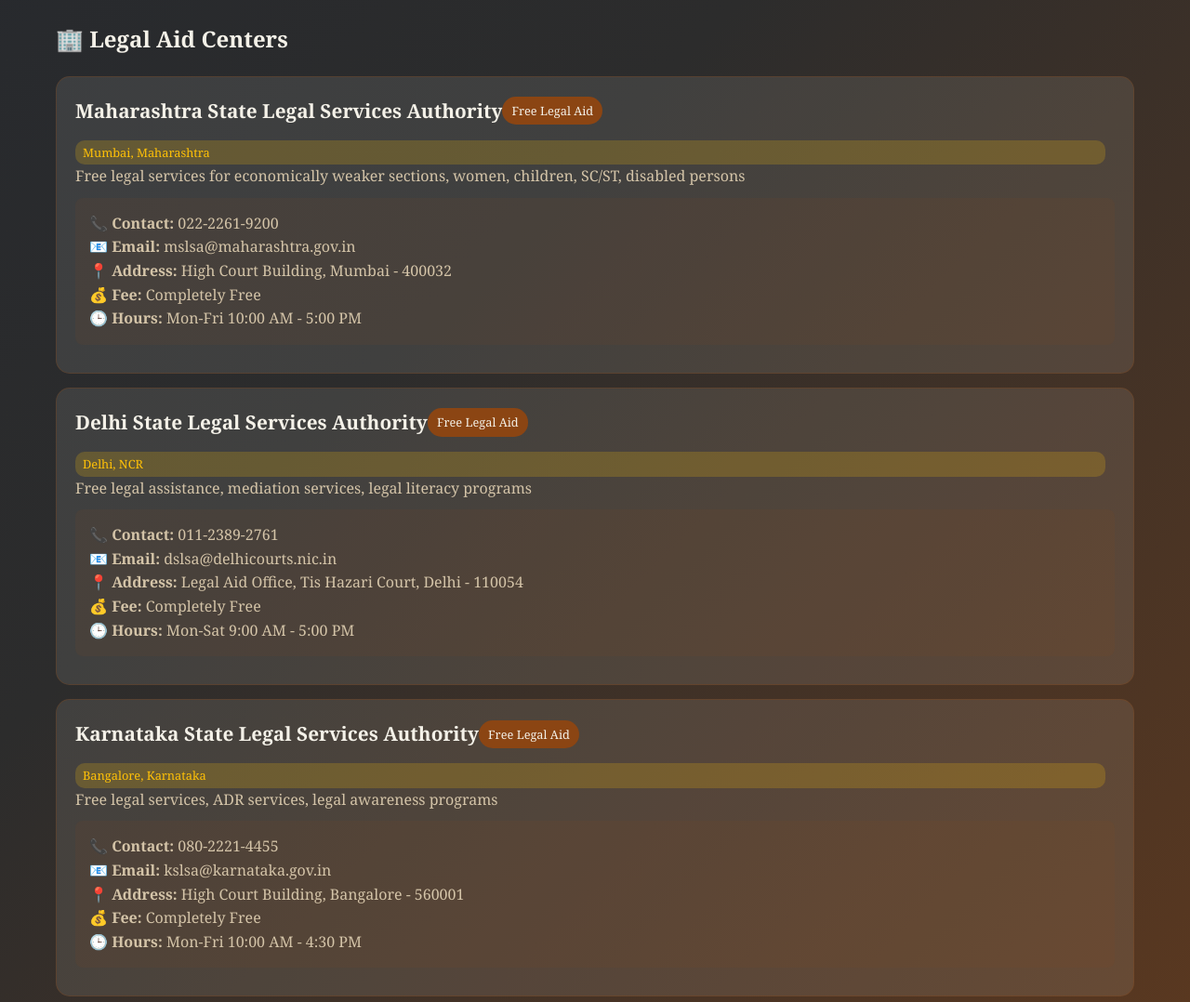
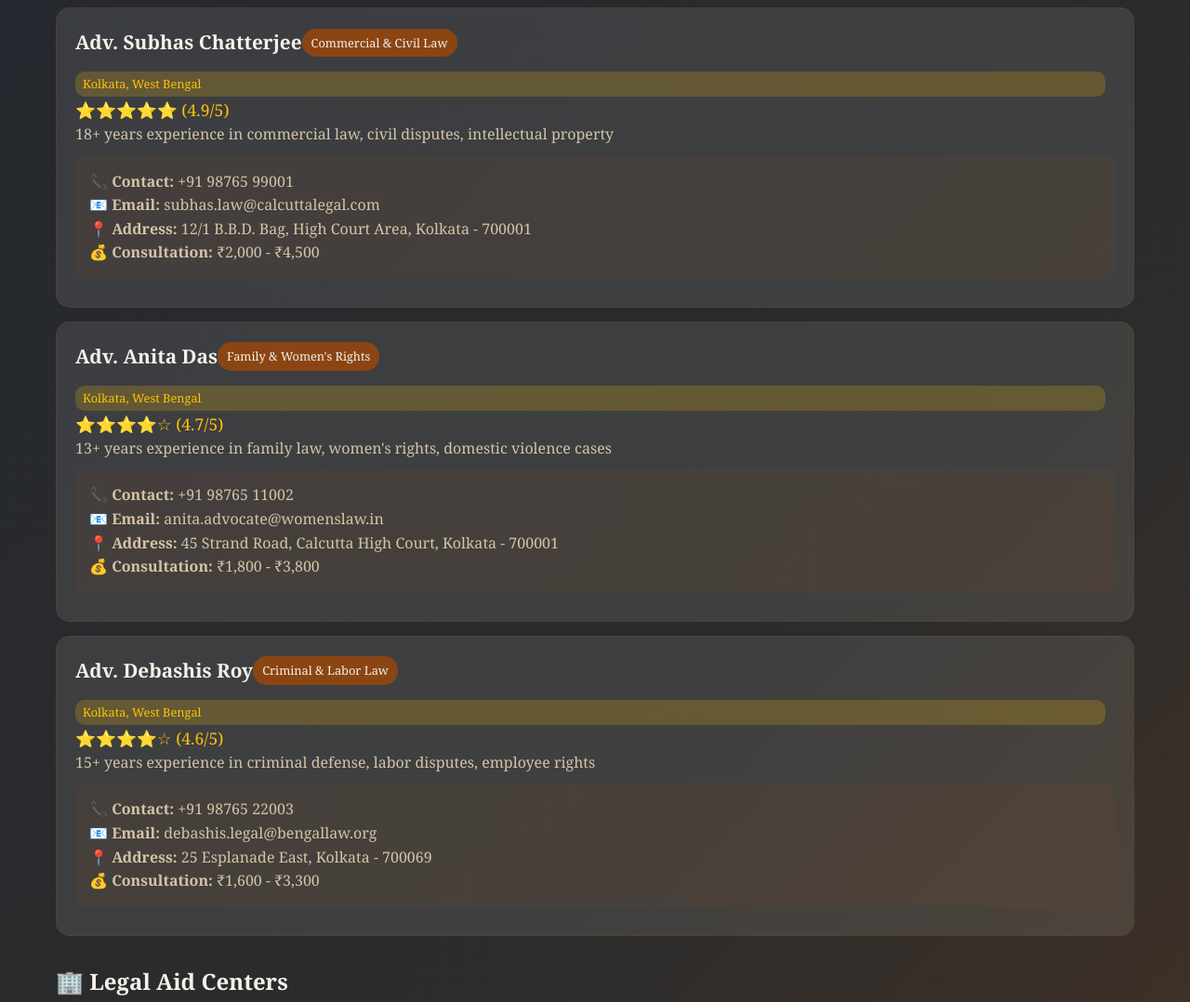
Before and after one commit to ProRiko/Saathi-Legal-Assistant, a plain HTML site: page legal_help.html in a window 1280 px wide. Shown: the part 2500-3578 px from the top of the page at 93% size. Drawn offline with Linux system fonts and the light colour scheme.

Commit message:
Add Kolkata/West Bengal entries - 3 lawyers, legal aid center, and Calcutta High Court

```diff
--- a/legal_help.html
+++ b/legal_help.html
@@ -171,6 +171,60 @@
                         </div>
                     </div>
                 </div>
+
+                <div class="help-card">
+                    <div class="help-header">
+                        <div class="help-title">Adv. Subhas Chatterjee</div>
+                        <div class="help-badge">Commercial & Civil Law</div>
+                    </div>
+                    <div class="help-details">
+                        <div class="location-tag">Kolkata, West Bengal</div>
+                        <div class="rating-stars">⭐⭐⭐⭐⭐ (4.9/5)</div>
+                        <p>18+ years experience in commercial law, civil disputes, intellectual property</p>
+                        <div class="contact-info">
+                            <strong>📞 Contact:</strong> +91 98765 99001<br>
+                            <strong>📧 Email:</strong> subhas.law@calcuttalegal.com<br>
+                            <strong>📍 Address:</strong> 12/1 B.B.D. Bag, High Court Area, Kolkata - 700001<br>
+                            <strong>💰 Consultation:</strong> ₹2,000 - ₹4,500
+                        </div>
+                    </div>
+                </div>
+
+                <div class="help-card">
+                    <div class="help-header">
+                        <div class="help-title">Adv. Anita Das</div>
+                        <div class="help-badge">Family & Women's Rights</div>
+                    </div>
+                    <div class="help-details">
+                        <div class="location-tag">Kolkata, West Bengal</div>
+                        <div class="rating-stars">⭐⭐⭐⭐☆ (4.7/5)</div>
+                        <p>13+ years experience in family law, women's rights, domestic violence cases</p>
+                        <div class="contact-info">
+                            <strong>📞 Contact:</strong> +91 98765 11002<br>
+                            <strong>📧 Email:</strong> anita.advocate@womenslaw.in<br>
+                            <strong>📍 Address:</strong> 45 Strand Road, Calcutta High Court, Kolkata - 700001<br>
+                            <strong>💰 Consultation:</strong> ₹1,800 - ₹3,800
+                        </div>
+                    </div>
+                </div>
+
+                <div class="help-card">
+                    <div class="help-header">
+                        <div class="help-title">Adv. Debashis Roy</div>
+                        <div class="help-badge">Criminal & Labor Law</div>
+                    </div>
+                    <div class="help-details">
+                        <div class="location-tag">Kolkata, West Bengal</div>
+                        <div class="rating-stars">⭐⭐⭐⭐☆ (4.6/5)</div>
+                        <p>15+ years experience in criminal defense, labor disputes, employee rights</p>
+                        <div class="contact-info">
+                            <strong>📞 Contact:</strong> +91 98765 22003<br>
+                            <strong>📧 Email:</strong> debashis.legal@bengallaw.org<br>
+                            <strong>📍 Address:</strong> 25 Esplanade East, Kolkata - 700069<br>
+                            <strong>💰 Consultation:</strong> ₹1,600 - ₹3,300
+                        </div>
+                    </div>
+                </div>
             </div>
 
             <!-- Legal Aid Centers -->
@@ -230,6 +284,24 @@
                         </div>
                     </div>
                 </div>
+
+                <div class="help-card">
+                    <div class="help-header">
+                        <div class="help-title">West Bengal State Legal Services Authority</div>
+                        <div class="help-badge">Free Legal Aid</div>
+                    </div>
+                    <div class="help-details">
+                        <div class="location-tag">Kolkata, West Bengal</div>
+                        <p>Free legal aid, mediation services, legal literacy, women and child welfare</p>
+                        <div class="contact-info">
+                            <strong>📞 Contact:</strong> 033-2221-5566<br>
+                            <strong>📧 Email:</strong> wbslsa@westbengal.gov.in<br>
+                            <strong>📍 Address:</strong> Calcutta High Court, Esplanade, Kolkata - 700001<br>
+                            <strong>💰 Fee:</strong> Completely Free<br>
+                            <strong>🕒 Hours:</strong> Mon-Fri 10:30 AM - 4:30 PM
+                        </div>
+                    </div>
+                </div>
             </div>
 
             <!-- Courts -->
@@ -266,6 +338,23 @@
                             <strong>📧 Email:</strong> registrar@delhicourts.nic.in<br>
                             <strong>📍 Address:</strong> Tis Hazari Court Complex, Delhi - 110054<br>
                             <strong>🕒 Court Hours:</strong> Mon-Sat 10:00 AM - 4:00 PM
+                        </div>
+                    </div>
+                </div>
+
+                <div class="help-card">
+                    <div class="help-header">
+                        <div class="help-title">Calcutta High Court</div>
+                        <div class="help-badge">High Court</div>
+                    </div>
+                    <div class="help-details">
+                        <div class="location-tag">Kolkata, West Bengal</div>
+                        <p>One of India's oldest High Courts with original and appellate jurisdiction</p>
+                        <div class="contact-info">
+                            <strong>📞 Contact:</strong> 033-2254-8065<br>
+                            <strong>📧 Email:</strong> registrar@calcuttahighcourt.gov.in<br>
+                            <strong>📍 Address:</strong> Esplanade, Kolkata - 700001<br>
+                            <strong>🕒 Court Hours:</strong> Mon-Fri 10:30 AM - 4:30 PM
                         </div>
                     </div>
                 </div>
```
